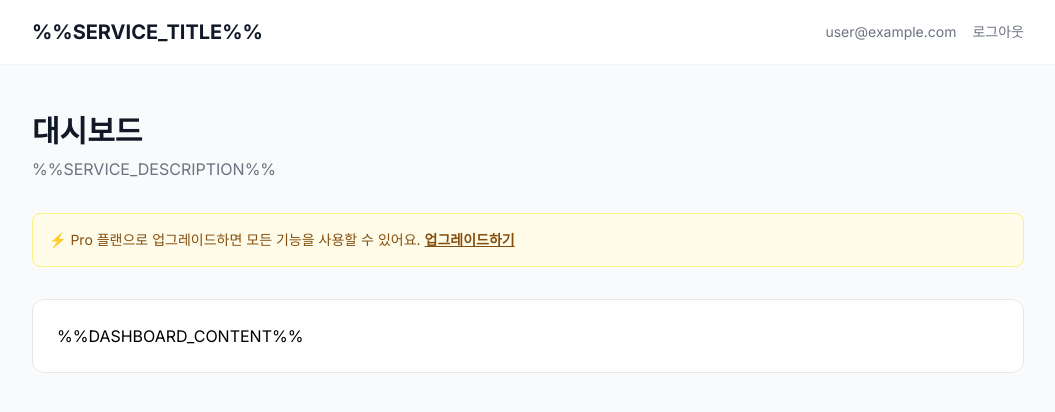
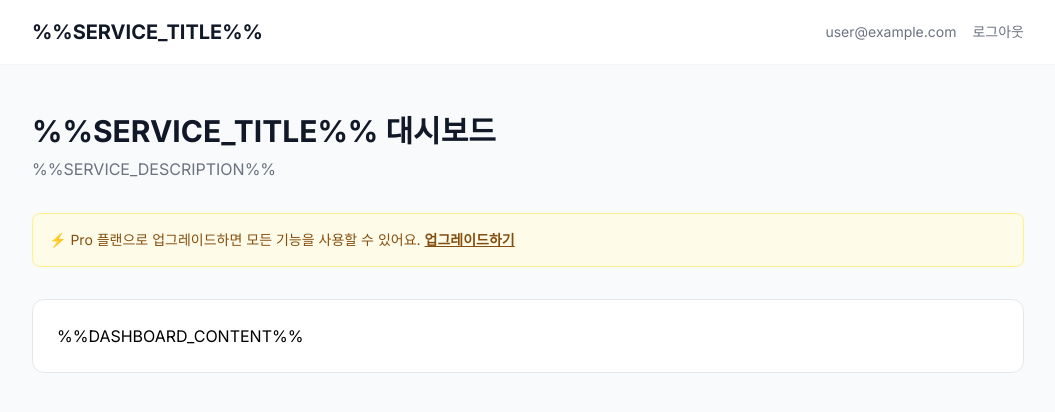
Before and after one commit to shanow-hq/base-template, a Next.js app: page /dashboard in a window 1280 px wide. Shown: the top 412 px of the page, without its empty margins (112-1167 px from the left). Built offline with nearby package versions, Linux system fonts and the light colour scheme; no server answers; the database is empty; sample sign-in values are in the browser's storage.

Commit message:
final clean template

```diff
--- a/app/dashboard/page.tsx
+++ b/app/dashboard/page.tsx
@@ -22,10 +22,7 @@ export default async function DashboardPage() {
           <span className="font-bold text-xl text-gray-900">%%SERVICE_TITLE%%</span>
           <div className="flex items-center gap-4">
             <span className="text-sm text-gray-500">{session.user.email}</span>
-            <Link
-              href="/api/auth/signout"
-              className="text-sm text-gray-500 hover:text-gray-700"
-            >
+            <Link href="/api/auth/signout" className="text-sm text-gray-500 hover:text-gray-700">
               로그아웃
             </Link>
           </div>
@@ -34,7 +31,7 @@ export default async function DashboardPage() {
 
       <div className="max-w-5xl mx-auto px-4 py-12">
         <div className="mb-8">
-          <h1 className="text-3xl font-bold text-gray-900">대시보드</h1>
+          <h1 className="text-3xl font-bold text-gray-900">%%SERVICE_TITLE%% 대시보드</h1>
           <p className="mt-2 text-gray-500">%%SERVICE_DESCRIPTION%%</p>
         </div>
 
@@ -42,9 +39,7 @@ export default async function DashboardPage() {
           <div className="mb-8 p-4 bg-yellow-50 border border-yellow-200 rounded-lg">
             <p className="text-sm text-yellow-800">
               ⚡ Pro 플랜으로 업그레이드하면 모든 기능을 사용할 수 있어요.{" "}
-              <Link href="/" className="font-semibold underline">
-                업그레이드하기
-              </Link>
+              <Link href="/" className="font-semibold underline">업그레이드하기</Link>
             </p>
           </div>
         )}
--- a/app/page.tsx
+++ b/app/page.tsx
@@ -57,9 +57,7 @@ export default async function HomePage() {
               </p>
             </div>
             <div className="px-6 py-8">
-              <div className="pt-4">
-                <CheckoutButton label="시작하기" />
-              </div>
+              <CheckoutButton label="시작하기" />
             </div>
           </div>
         </div>
```
Also changed, not shown: 1 other file (tests, documents, lock files or other folders).
